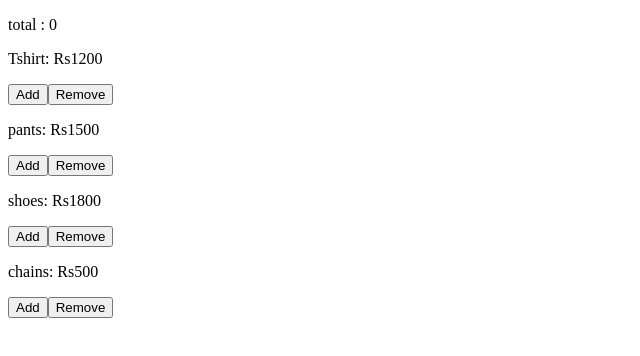
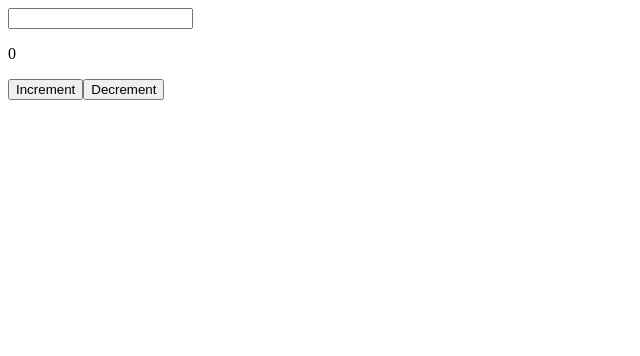
Before and after one commit to Rairohan/react-concepts, a React (Vite) app: page / in a window 1280 px wide. Shown: the top 356 px of the page, without its empty margins (0-640 px from the left). Built offline with nearby package versions, Linux system fonts and the light colour scheme.

Commit message:
useCallback: concept task

```diff
--- a/src/App.jsx
+++ b/src/App.jsx
@@ -162,11 +162,14 @@ import { createContext, use, useReducer, useState } from 'react'
 // }
 
 //---------------useMemo----------------
-import ExpenseCalculator from './useMemo/ExpenseCalculator'
-import NameFilter from './useMemo/NameFilter'
-import ShoppingCart from './useMemo/ShoppingCart'
+// import ExpenseCalculator from './useMemo/ExpenseCalculator'
+// import NameFilter from './useMemo/NameFilter'
+// import ShoppingCart from './useMemo/ShoppingCart'
+
+//---------------useCallback----------------
+import ButtonHandler from './useCallback/ButtonHandler'
 export default function App(){
     return(
-        <ShoppingCart/>
+        <ButtonHandler/>
     )
 }
--- /dev/null
+++ b/src/useCallback/ButtonHandler.jsx
@@ -0,0 +1,22 @@
+import {useState,useCallback} from 'react'
+export default function ButtonHandler(){
+    const [count,setCount] = useState(0)
+    const [text,setText] = useState(" ")
+
+    const increment = useCallback(()=>{
+        setCount(count+1)
+       console.log("increment")
+    },[count])
+     const decrement = useCallback(()=>{
+       setCount( count>0 ? count - 1 : count)
+       console.log("decrement")
+    },[count])
+return(
+    <div>
+        <input type="text" onChange={(e)=>{setText(e.target.value)}} />
+        <p>{count}</p>
+        <button onClick={increment}>Increment</button>
+        <button onClick={decrement}>Decrement</button>
+    </div>
+)
+}
```
